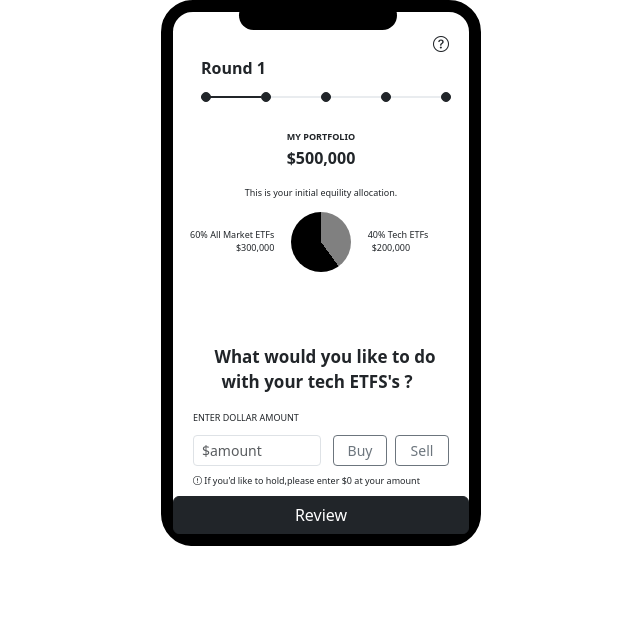
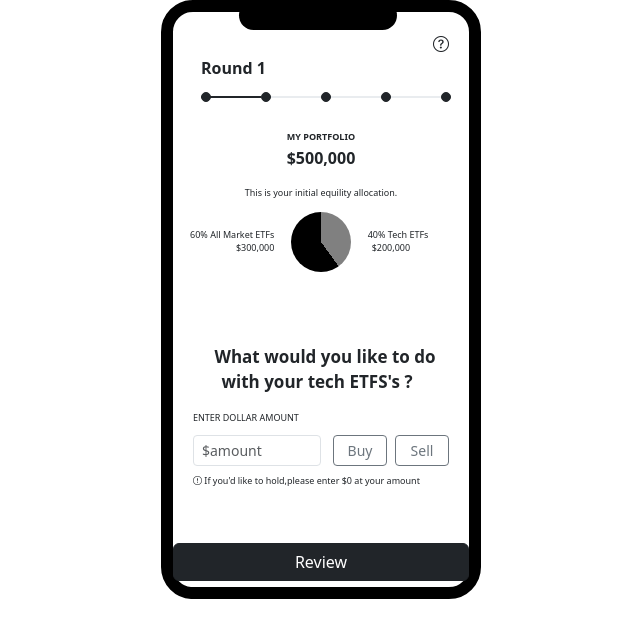
Before and after one commit to deshmukhanjali167/mobileapplicationnew, an Angular app: page /first in a window 1280 px wide. Shown: the top 638 px of the page, without its empty margins (319-959 px from the left). Built offline with nearby package versions, Linux system fonts and the light colour scheme.

Commit message:
height change and ad pading on btn

```diff
--- a/src/app/component/firstpage/firstpage.component.css
+++ b/src/app/component/firstpage/firstpage.component.css
@@ -18,13 +18,16 @@
     min-height: -webkit-fill-available;
     ;
 }
-
+.lastbtn{
+    padding-top: 77px;
+}
 .review {
     position: absolute;
     bottom: 6px;
     left: 50%;
     transform: translateX(-50%);
     width: 100%;
+    margin-top: 50px;
 }
 
 .font_size {
@@ -193,10 +196,11 @@
 
     .review {
         position: absolute;
-        bottom: 0px;
+        bottom: 6px;
         left: 50%;
         transform: translateX(-50%);
         width: 100%;
+        margin-top: 50px;
     }
 
 
@@ -227,10 +231,11 @@
 
     .review {
         position: absolute;
-        bottom: 0px;
+        bottom: 6px;
         left: 50%;
         transform: translateX(-50%);
         width: 100%;
+        margin-top: 50px;
     }
 
 
@@ -266,10 +271,11 @@
 
     .review {
         position: absolute;
-        bottom: 0px;
+        bottom: 6px;
         left: 50%;
         transform: translateX(-50%);
         width: 100%;
+        margin-top: 50px;
     }
 }
 
@@ -327,10 +333,11 @@
 
     .review {
         position: absolute;
-        bottom: 0px;
+        bottom: 6px;
         left: 50%;
         transform: translateX(-50%);
         width: 80%;
+        margin-top: 50px;
     }
 }
 
@@ -362,10 +369,11 @@
 
     .review {
         position: absolute;
-        bottom: 0px;
+        bottom: 6px;
         left: 50%;
         transform: translateX(-50%);
         width: 100%;
+        margin-top: 50px;
     }
 
 
@@ -401,9 +409,10 @@
 
     .review {
         position: absolute;
-        bottom: 0px;
+        bottom: 6px;
         left: 50%;
         transform: translateX(-50%);
         width: 80%;
+        margin-top: 50px;
     }
 }
--- a/src/app/component/firstpage/firstpage.component.html
+++ b/src/app/component/firstpage/firstpage.component.html
@@ -133,7 +133,7 @@
                     </span>
                 </div>
             </div>
-            <div class="row pt-4">
+            <div class="row lastbtn">
                 <div class="col-12">
                     <button
                         class="review btn btn-dark ">
--- a/src/app/component/homepage/homepage.component.css
+++ b/src/app/component/homepage/homepage.component.css
@@ -25,6 +25,9 @@
     font-size: 9px;
 }
 
+.lastbtn{
+    padding-top: 90px;
+}
 .startdemo {
     position: absolute;
     bottom: 6px;
--- a/src/app/component/homepage/homepage.component.html
+++ b/src/app/component/homepage/homepage.component.html
@@ -28,7 +28,7 @@
                 <img src="https://th.bing.com/th/id/R.e5769accc6ddef4a33d06baa0e5bf310?rik=gH4yqbUaYu6OZw&riu=http%3a%2f%2fepaper.zgsyb.com%2fres1%2f1%2f1%2f2023-08%2f04%2f08%2fres04_attpic_brief.jpg&ehk=iqZ4cm%2bYcE40B%2b3ndjWQBsS%2bSzdGoqesnns5F%2fVW82o%3d&risl=&pid=ImgRaw&r=0"
                     class="imgsize" alt="image">
             </div>
-            <div class="px-2 ">
+            <div class="lastbtn ">
                 <button class="btn btn-dark  startdemo  "
                     routerLink="/first"> Start Demo</button>
             </div>
```
